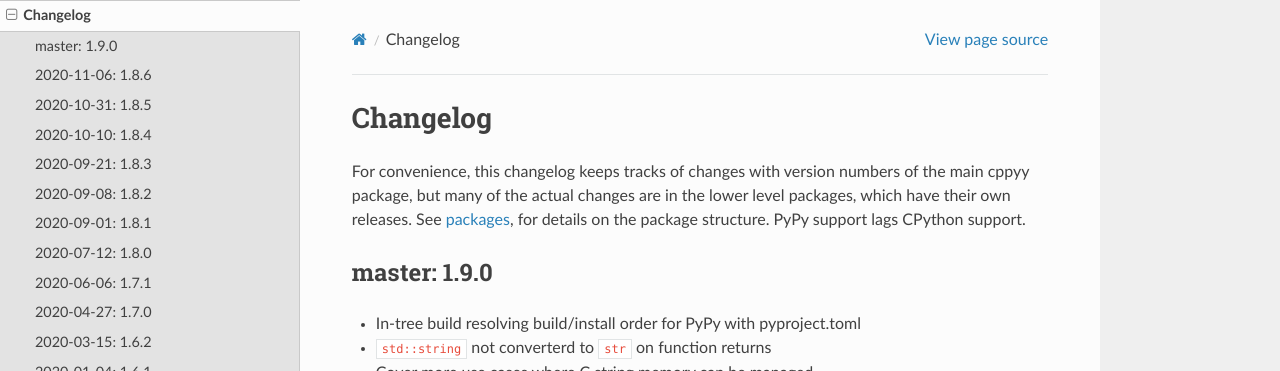
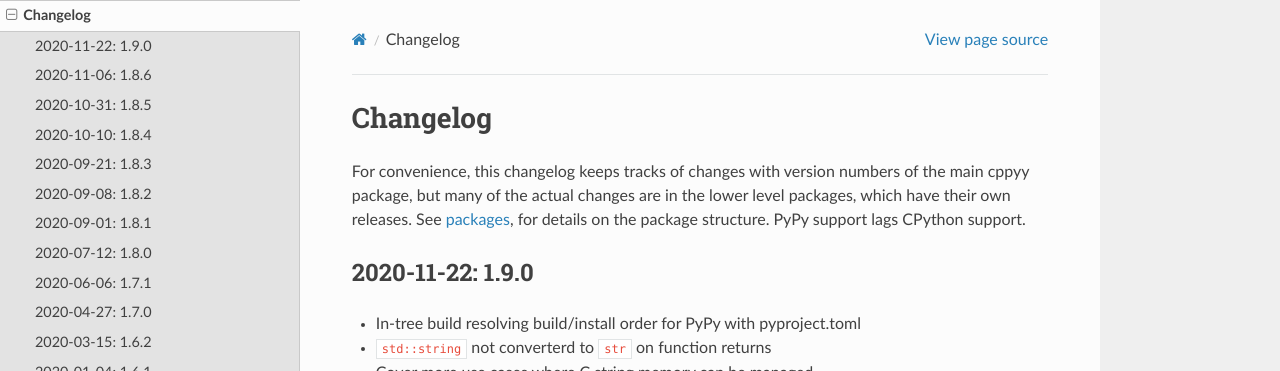
Before and after one commit to wlav/cppyy, a Sphinx documentation site: the page built from doc/source/changelog.rst, in a window 1280 px wide and 900 px high. Shown: the top 371 px of the window. Built offline with Sphinx 7.4.7 and the Read the Docs theme 2.0.0, drawn with Linux system fonts in a browser that asks for light colours; some of the changed lines change nothing that is shown.

Commit message:
release 1.9.0

```diff
--- a/doc/source/changelog.rst
+++ b/doc/source/changelog.rst
@@ -10,8 +10,8 @@
 PyPy support lags CPython support.
 
 
-master: 1.9.0
--------------
+2020-11-22: 1.9.0
+-----------------
 
 * In-tree build resolving build/install order for PyPy with pyproject.toml
 * ``std::string`` not converterd to ``str`` on function returns
```
